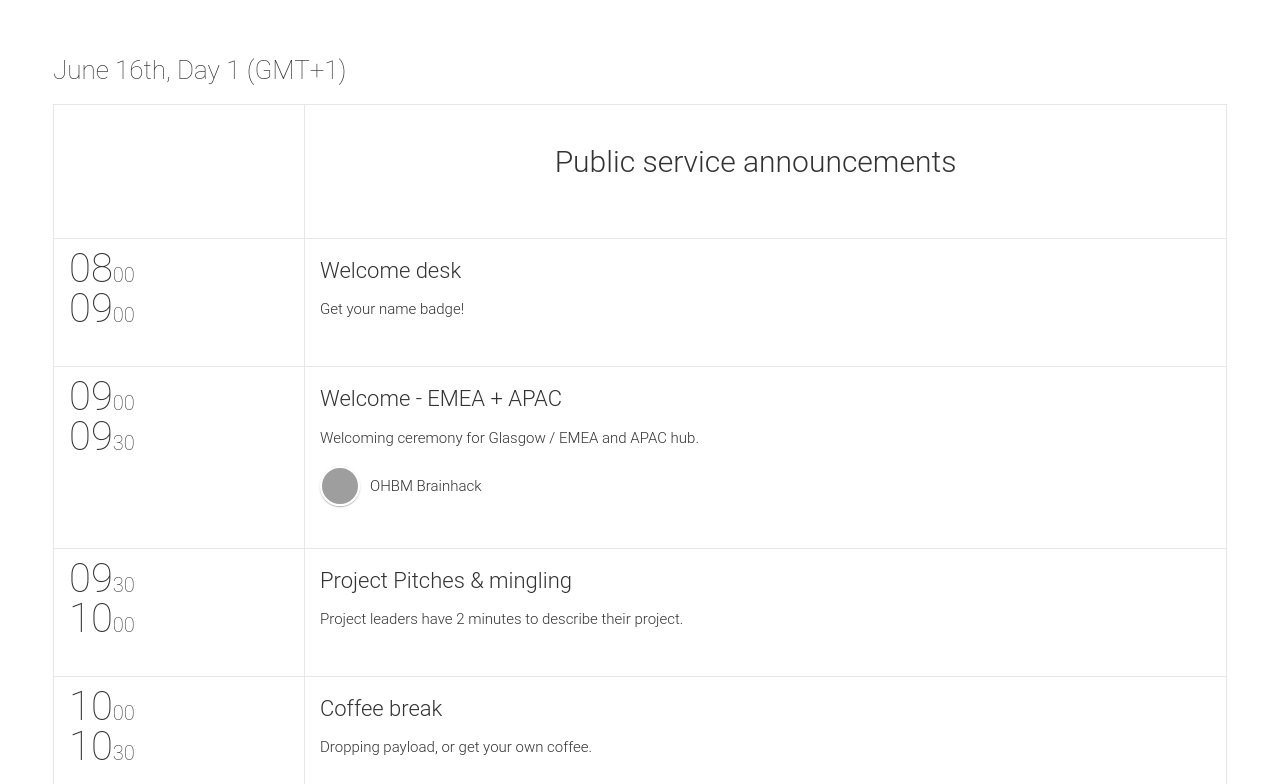
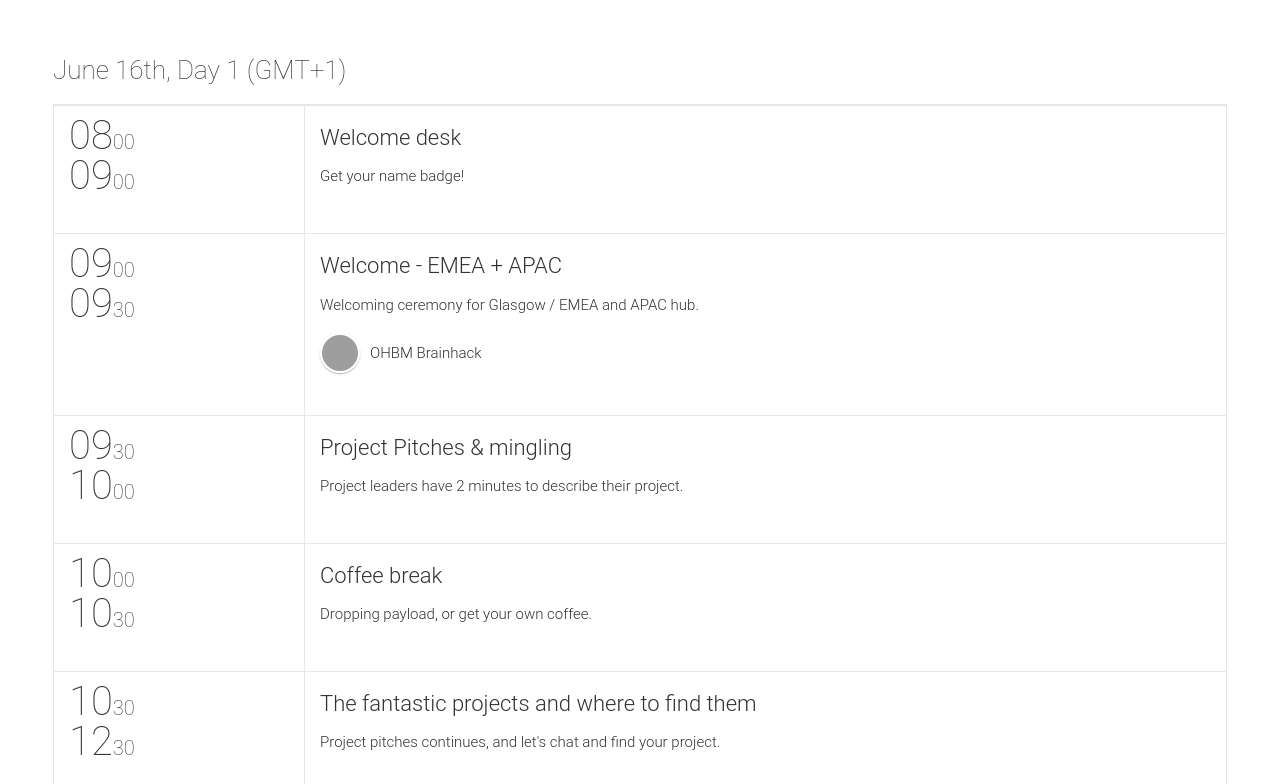
Before and after one commit to ohbm/hackathon2022, a Jekyll site: the page built from schedule/emea.html, in a window 1280 px wide and 900 px high, scrolled down 365 px, cut to the strip 116-900 px from the top of the window. Built offline with Jekyll 4.4.1, drawn with Linux system fonts in a browser that asks for light colours; nearby versions of some CDN libraries; grey boxes are pictures that could not be loaded.

Commit message:
Remove track titles

```diff
--- a/_data/schedules/americas.yml
+++ b/_data/schedules/americas.yml
@@ -3,7 +3,7 @@
   tz: "Etc/GMT-7"
   dateReadable: "June 16th, Day 1 (UTC -7)"
   tracks:
-    - {title: "Public service announcements", color: "#03a9f4"}
+    # - {title: "Public service announcements", color: "#03a9f4"}
   timeslots:
     - {
       startTime: "08:00",
--- a/_data/schedules/apac.yml
+++ b/_data/schedules/apac.yml
@@ -3,7 +3,7 @@
   tz: "Etc/GMT+1"
   dateReadable: "June 16th, Day 0 (UTC + 8)"
   tracks:
-    - {title: "Public service announcements", color: "#03a9f4"}
+    # - {title: "Public service announcements", color: "#03a9f4"}
   timeslots:
     - {
       startTime: "15:30",
--- a/_data/schedules/emea.yml
+++ b/_data/schedules/emea.yml
@@ -3,7 +3,7 @@
   tz: "Etc/GMT+1"
   dateReadable: "June 16th, Day 1 (GMT+1)"
   tracks:
-    - {title: "Public service announcements", color: "#03a9f4"}
+    # - {title: "Public service announcements", color: "#03a9f4"}
   timeslots:
     - {
       startTime: "08:00",
```
